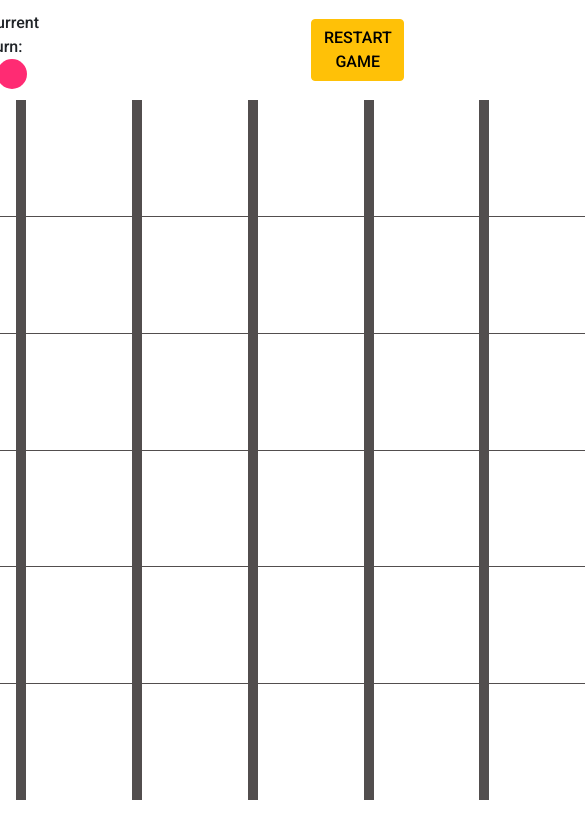
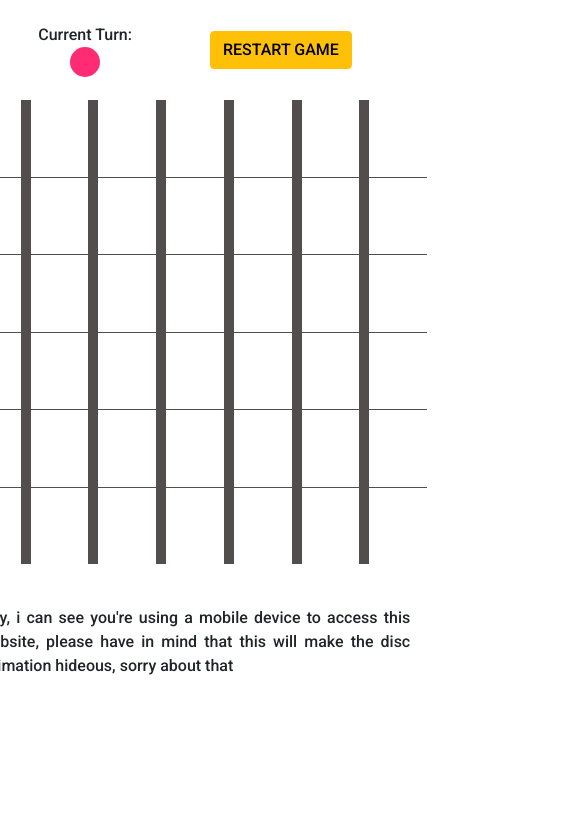
Before and after one commit to gabrielmlf/c4-web, an Angular app: page / in a window 390 px wide. Shown: the top 838 px of the page, 585 px wide, since content can reach past the window. Built offline with nearby package versions, Linux system fonts and the light colour scheme.

Commit message:
fix: :sparkles: Adding some fixes to the style so the game can be played on mobile

```diff
--- a/src/app/game/game.component.html
+++ b/src/app/game/game.component.html
@@ -7,4 +7,5 @@
       </div>
     </ng-container>
   </div>
+  <span class="mobile-warning"> Hey, i can see you're using a mobile device to access this website, please have in mind that this will make the disc animation hideous, sorry about that</span>
 </div>
--- a/src/app/game/game.component.scss
+++ b/src/app/game/game.component.scss
@@ -1,12 +1,16 @@
 .game {
   display: grid;
   background-color: #524e4e;
-  height: 700px;
-  width: 800px;
+  height: 80vh;
+  width: 80vh;
   grid-template-columns: repeat(7, 1fr);
   grid-template-rows: repeat(6, 1fr);
   grid-column-gap: 10px;
   grid-row-gap: 1px;
+}
+
+.mobile-warning {
+  display: none;
 }
 
 .game-cell {
@@ -18,16 +22,38 @@
 
 .filledCellUser {
   margin: auto;
-  height: 100px;
-  width: 100px;
+  height: 80%;
+  width: 95%;
   border-radius: 50%;
   background-color: #ff2b73;
 }
 
 .filledCellOpponent {
   margin: auto;
-  height: 100px;
-  width: 100px;
+  height: 80%;
+  width: 95%;
   border-radius: 50%;
   background-color: #ffcd37;
 }
+
+@media only screen and (max-width: 600px) {
+  .game {
+    display: grid;
+    background-color: #524e4e;
+    height: 55vh;
+    width: 55vh;
+    grid-template-columns: repeat(7, 1fr);
+    grid-template-rows: repeat(6, 1fr);
+    grid-column-gap: 10px;
+    grid-row-gap: 1px;
+  }
+
+  .mobile-warning {
+    display: block;
+    font-weight: 500;
+    font-family: "Roboto", sans-serif;
+    margin-top: 5vh;
+    padding: 0 2vh;
+    text-align: justify;
+  }
+}
--- a/src/app/game/game.component.ts
+++ b/src/app/game/game.component.ts
@@ -16,6 +16,8 @@ import { GameService } from '../game.service';
           opacity: 0,
           marginBottom: '1300px',
           position: 'absolute',
+          height: "10vh",
+          width:"10vh",
         }),
         animate(
           '0.5s cubic-bezier(0.33333, 0, 0.66667, 0.33333)',
--- a/src/app/header/header.component.scss
+++ b/src/app/header/header.component.scss
@@ -3,7 +3,7 @@
     display: flex;
     align-items: center;
     justify-content: center;
-    gap: 17rem;
+    gap: 20vw;
 }
 
 .playerOneIndicator {
```
